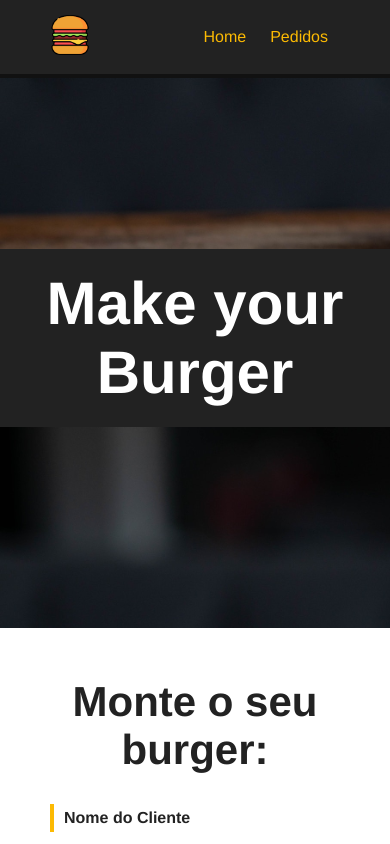
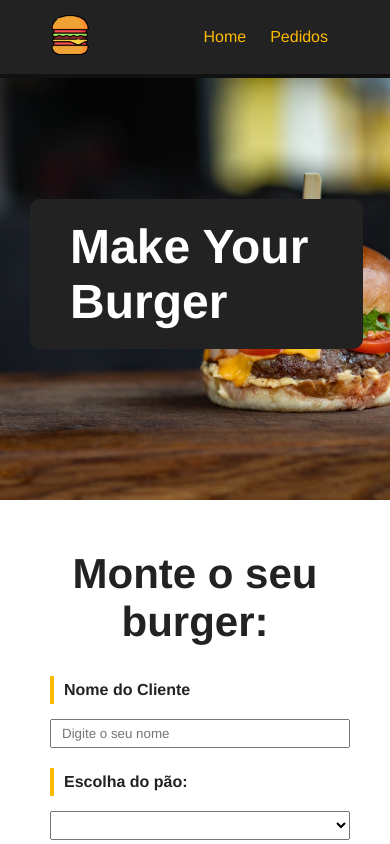
Before and after one commit to andregustavoxs/make-your-burguer, a Vue app: page / in a window 390 px wide. Shown: the top 844 px of the page. Built offline with nearby package versions, Linux system fonts and the light colour scheme; data requests are answered from the project's data file.

Commit message:
#33 - Deixei o banner responsivo

```diff
--- a/db/db.json
+++ b/db/db.json
@@ -90,7 +90,7 @@
         "Cheddar",
         "Tomate"
       ],
-      "status": "Em produção",
+      "status": "Solicitado",
       "id": 2
     },
     {
--- a/src/components/Banner.vue
+++ b/src/components/Banner.vue
@@ -1,31 +1,51 @@
 <template>
- <div id="main-banner">
-   <h1>Make your Burger</h1>
- </div>
+  <div id="main-banner">
+    <h1>Make Your Burger</h1>
+  </div>
 </template>
 
 <script>
-export default {
-  name: "Banner"
-}
+  export default {
+    name: "Banner"
+  }
 </script>
 
+<style scoped>
 
-<style scoped>
   #main-banner {
     background-image: url('/public/img/burger.jpg');
-    background-position: 0 -250px;
+    background-position: center;
     background-size: cover;
-    height: 550px;
+    min-height: 80vh;
     display: flex;
     align-items: center;
     justify-content: flex-start;
+    padding: 20px;
   }
+
   #main-banner h1 {
     color: #FFF;
-    text-align: center;
-    font-size: 60px;
+    text-align: left;
+    font-size: clamp(3rem, 7vw, 80px);
     background-color: #222;
-    padding: 20px 40px
+    padding: 30px 60px;
+    margin-left: 40px;
+    border-radius: 10px;
   }
+
+  @media (max-width: 768px) {
+    #main-banner {
+      min-height: 50vh;
+      padding: 10px;
+    }
+
+    #main-banner h1 {
+      padding: 20px 40px;
+      margin-left: 20px;
+      width: auto;
+      max-width: 90%;
+      border-width: 3px;
+    }
+  }
+
 </style>
```
